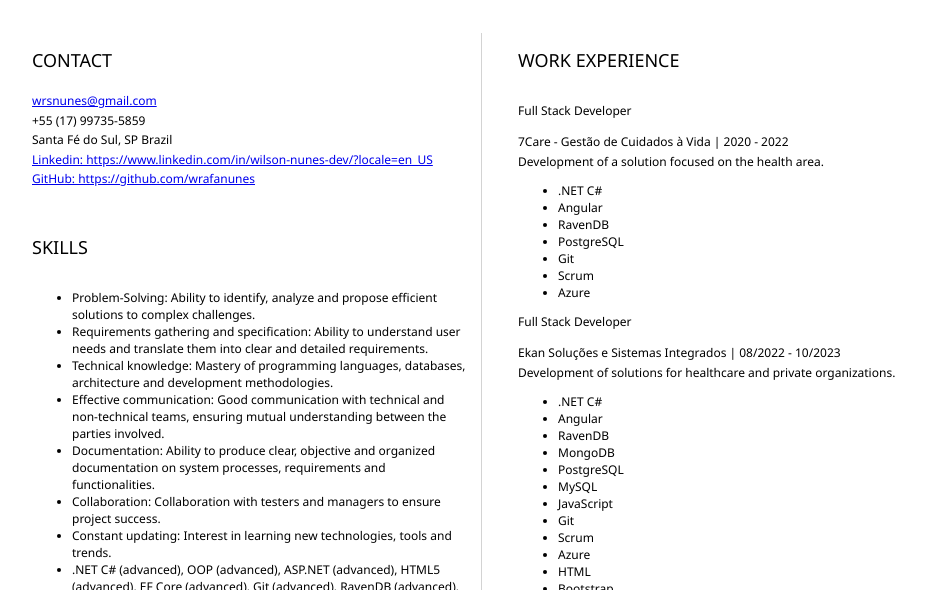
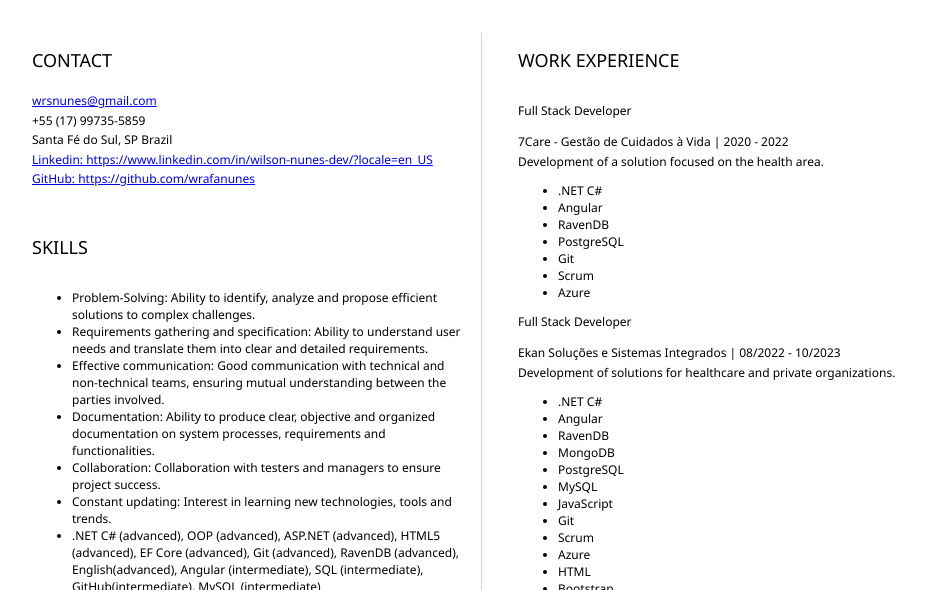
Before and after one commit to wrafanunes/resume, a plain HTML site: page index.html in a window 1280 px wide. Shown: the part 210-800 px from the top of the page, without its empty margins (152-1078 px from the left). Drawn offline with Linux system fonts and the light colour scheme.

Commit message:
update cv

```diff
--- a/index.html
+++ b/index.html
@@ -34,7 +34,6 @@
                 <ul>
                     <li>Problem-Solving: Ability to identify, analyze and propose efficient solutions to complex challenges.</li>
                     <li>Requirements gathering and specification: Ability to understand user needs and translate them into clear and detailed requirements.</li>
-                    <li>Technical knowledge: Mastery of programming languages, databases, architecture and development methodologies.</li>
                     <li>Effective communication: Good communication with technical and non-technical teams, ensuring mutual understanding between the parties involved.</li>
                     <li>Documentation: Ability to produce clear, objective and organized documentation on system processes, requirements and functionalities.</li>
                     <li>Collaboration: Collaboration with testers and managers to ensure project success.</li>
```
